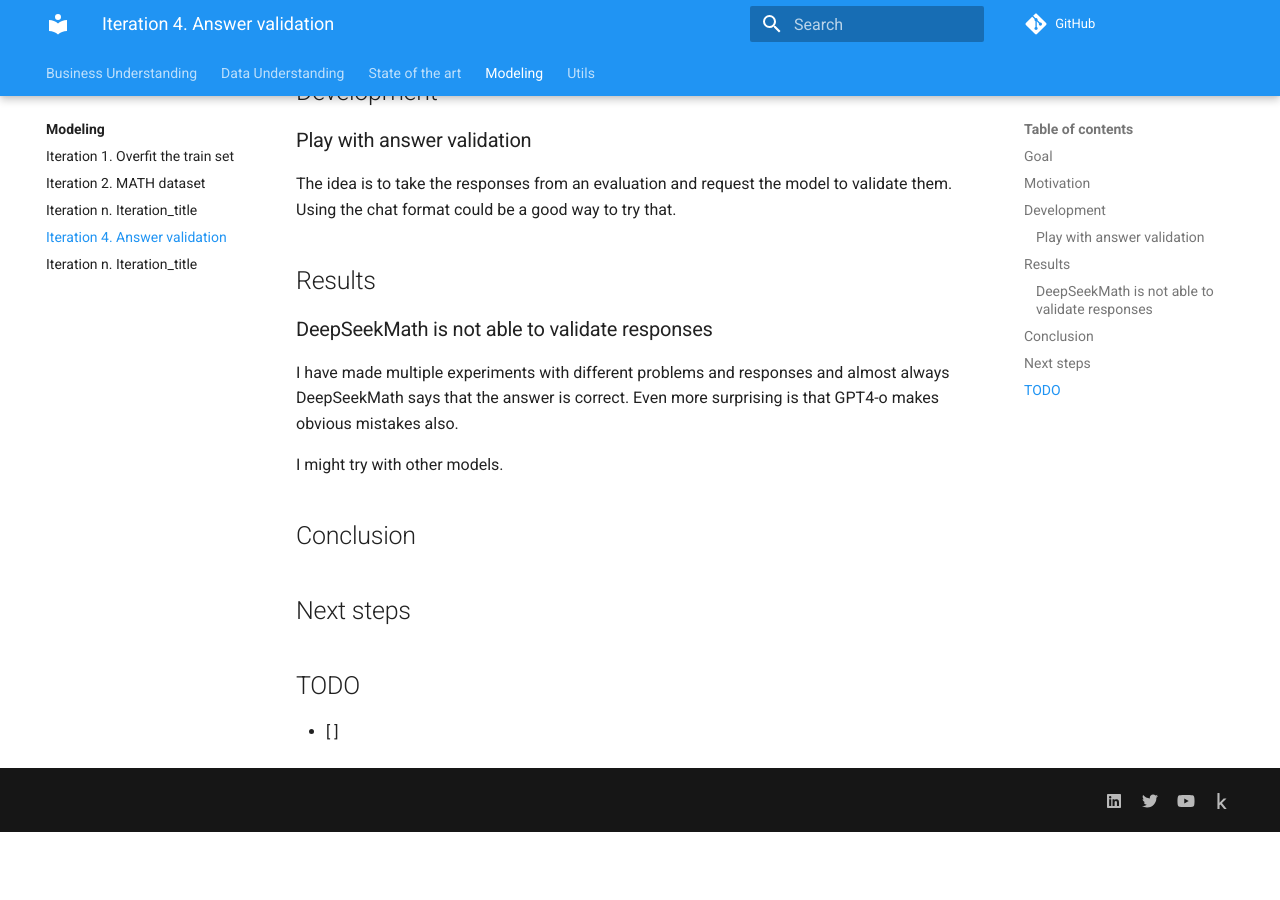
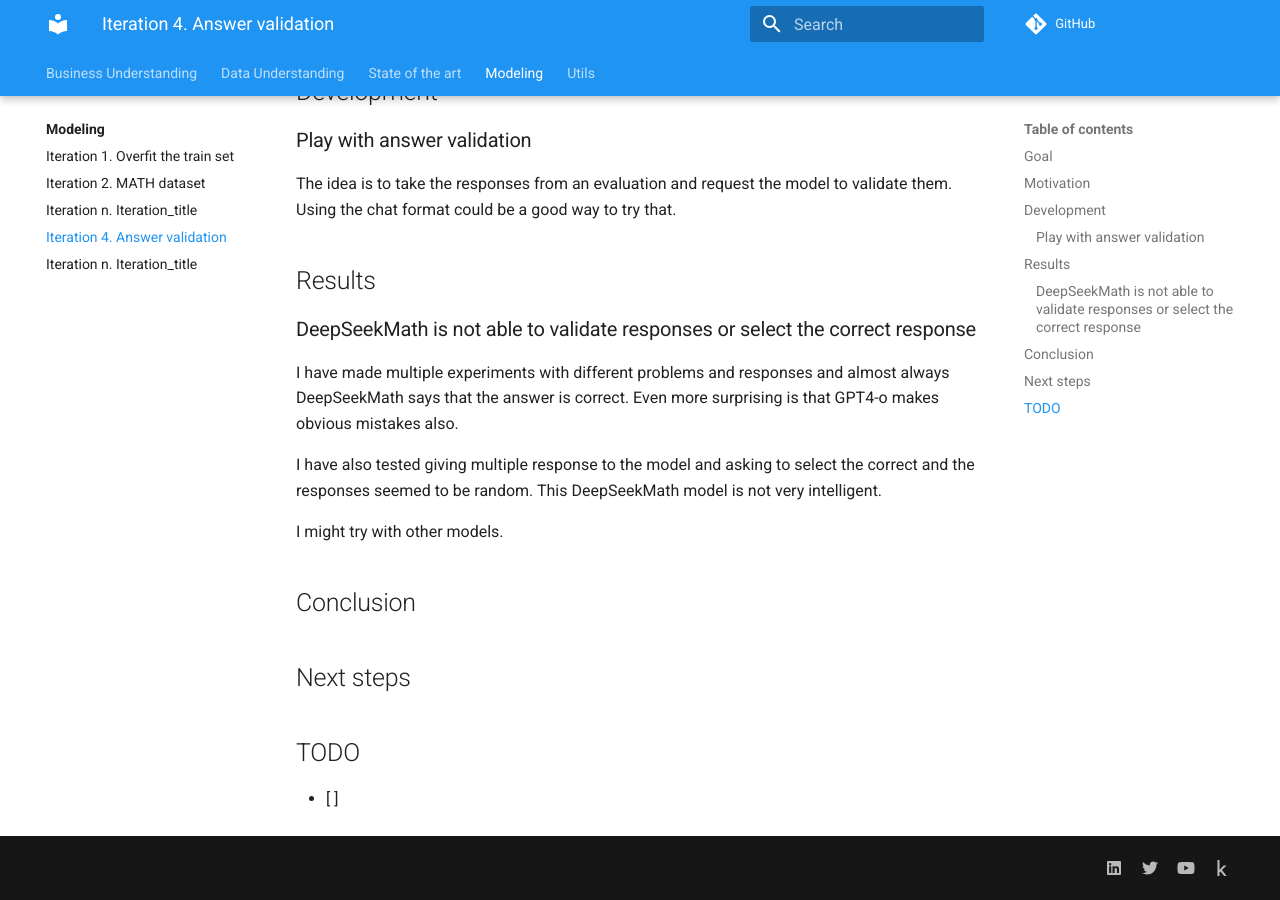
Before and after one commit to ironbar/aimo, an MkDocs documentation site: the page built from docs/modeling/Iteration_04_answer_validation.md, in a window 1280 px wide and 900 px high, scrolled down 756 px. Built offline with MkDocs 1.6.1 and Material for MkDocs 9.7.7, drawn with Linux system fonts in a browser that asks for light colours; comment, search, counter and statistics services are not loaded; before the commit the page ends 1588 px from its top, so only the background shows below that.

Commit message:
DeepSeekMath is not able to select the correct answer

```diff
--- a/docs/modeling/Iteration_04_answer_validation.md
+++ b/docs/modeling/Iteration_04_answer_validation.md
@@ -30,10 +30,13 @@ chat format could be a good way to try that.
 
 ## Results
 
-### DeepSeekMath is not able to validate responses
+### DeepSeekMath is not able to validate responses or select the correct response
 
 I have made multiple experiments with different problems and responses and almost always DeepSeekMath
 says that the answer is correct. Even more surprising is that GPT4-o makes obvious mistakes also.
+
+I have also tested giving multiple response to the model and asking to select the correct and the
+responses seemed to be random. This DeepSeekMath model is not very intelligent.
 
 I might try with other models.
 
```
Also changed, not shown: 1 other file.
